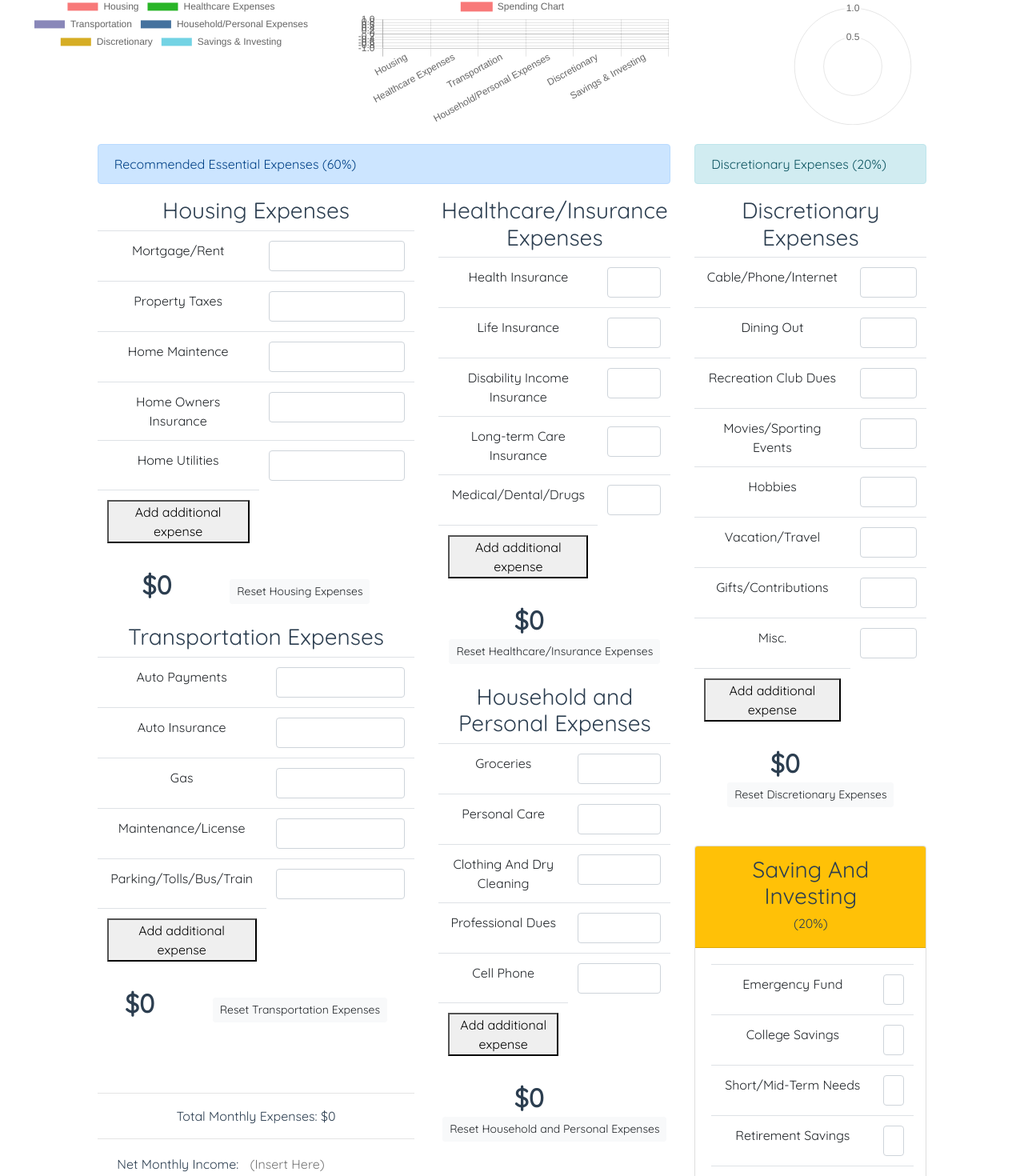
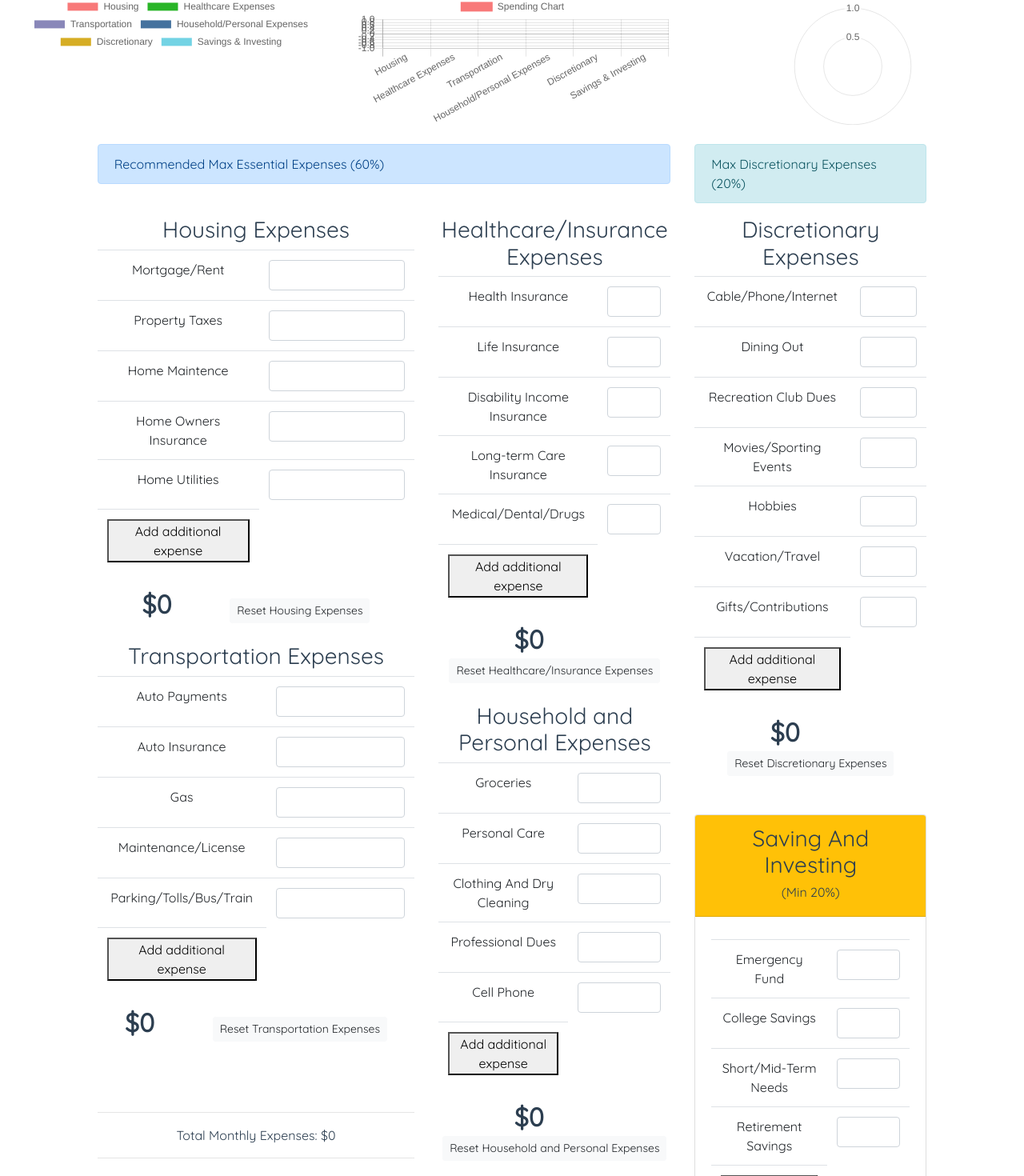
Before and after one commit to kwekum1/BudgetPlanner, a Vue app in the folder budget-planner/: page / in a window 1280 px wide. Shown: the part 485-1955 px from the top of the page at 80% size. Built offline with nearby package versions, Linux system fonts and the light colour scheme.

Commit message:
Convert Savings to base component;

```diff
--- a/budget-planner/package.json
+++ b/budget-planner/package.json
@@ -1,6 +1,6 @@
 {
   "name": "budget-planner",
-  "version": "0.2.1",
+  "version": "0.2.2",
   "private": true,
   "scripts": {
     "serve": "vue-cli-service serve",
--- a/budget-planner/src/main.ts
+++ b/budget-planner/src/main.ts
@@ -56,7 +56,6 @@ new Vue({
     this.$store.watch(
       (state, getters) => state.incomeInput,
       (newValue, oldValue) => {
-        window.console.log(`THis is the new valiue ${newValue} compared to the old ${oldValue}`);
         localStorage.setItem('BudgetStoreStateInformation', JSON.stringify(store.state));
       },
     );
--- a/budget-planner/src/store/index.ts
+++ b/budget-planner/src/store/index.ts
@@ -227,12 +227,36 @@ export default new Vuex.Store({
         BudgetType: { Id: 5, Type: "Discretionary" }
       },
       {
-        Id: 8,
-        ExpenseTitle: "Misc.",
+        Id: 1,
+        ExpenseTitle: "Emergency Fund",
         BudgetPrice: "",
         Template: true,
-        BudgetTypeId: 5,
-        BudgetType: { Id: 5, Type: "Discretionary" }
+        BudgetTypeId: 6,
+        BudgetType: { Id: 6, Type: "Savings" }
+      },
+      {
+        Id: 2,
+        ExpenseTitle: "College Savings",
+        BudgetPrice: "",
+        Template: true,
+        BudgetTypeId: 6,
+        BudgetType: { Id: 6, Type: "Savings" }
+      },
+      {
+        Id: 3,
+        ExpenseTitle: "Short/Mid-Term Needs",
+        BudgetPrice: "",
+        Template: true,
+        BudgetTypeId: 6,
+        BudgetType: { Id: 6, Type: "Savings" }
+      },
+      {
+        Id: 4,
+        ExpenseTitle: "Retirement Savings",
+        BudgetPrice: "",
+        Template: true,
+        BudgetTypeId: 6,
+        BudgetType: { Id: 6, Type: "Savings" }
       }
     ]
   },
--- a/budget-planner/src/views/Home.vue
+++ b/budget-planner/src/views/Home.vue
@@ -4,14 +4,14 @@
     <h1>Welcome to the Budget Planner</h1>
     <h2>"If you fail to plan, you plan to fail"</h2>
     <h2>Use this tool to help you plan out a working monthly budget</h2>
-    <br/>
+    <br />
     <h3>Total Budget Spending: {{ totalBudgetCost | toCurrency }}</h3>
     <h3>Total Spending After Income: {{ totalSurplusDeficit | toCurrency }}</h3>
-    <hr/>
-    <br/>
+    <hr />
+    <br />
     <button v-on:click="chartViewOnly = !chartViewOnly">Toggle Chart View</button>
-    <br/>
-        <br/>
+    <br />
+    <br />
     <!--<HelloWorld msg="Welcome to Your Vue.js Application" />-->
     <div class="row">
       <div v-bind:class="{'col-lg-4' : !chartViewOnly, 'col-lg-6' : chartViewOnly}">
@@ -37,16 +37,26 @@
           :chartlabels="chartLabelsToDisplay"
           :chartdata="generateIncomeComparsions"
         />
-        <br/>
+        <br />
       </div>
     </div>
     <div class="row" v-show="!chartViewOnly">
       <div class="col-lg-1" />
       <div class="col-lg-7">
-        <div class="alert alert-primary text-left">Recommended Essential Expenses (60%)<span v-if="$store.state.incomeInput && totalBudgetCost"> | Actual Percentage {{getEssentialExpensesSpendingPercentage}}%</span></div>
+        <div class="alert alert-primary text-left">
+          Recommended Max Essential Expenses (60%)
+          <span
+            v-if="$store.state.incomeInput && totalBudgetCost"
+          >| Actual Percentage {{getEssentialExpensesSpendingPercentage}}%</span>
+        </div>
       </div>
       <div class="col-lg-3">
-        <div class="alert alert-info text-left">Discretionary Expenses (20%)<span v-if="$store.state.incomeInput && totalBudgetCost"> | Actual Percentage {{getDiscretionarySpendingPercentage}}%</span></div>
+        <div class="alert alert-info text-left">
+          Max Discretionary Expenses (20%)
+          <span
+            v-if="$store.state.incomeInput && totalBudgetCost"
+          >| Actual Percentage {{getDiscretionarySpendingPercentage}}%</span>
+        </div>
       </div>
       <div class="col-lg-1" />
     </div>
@@ -54,8 +64,16 @@
     <div class="row" v-show="!chartViewOnly">
       <div class="col-lg-1"></div>
       <div class="col-lg-4">
-        <budget-category-expense @inputData="updateHousing" :BudgetCategoryTitle="'Housing Expenses'" :IdentifiedBudgetCategoryId="1" />
-        <budget-category-expense @inputData="updateTransportation" :BudgetCategoryTitle="'Transportation Expenses'" :IdentifiedBudgetCategoryId="2" />
+        <budget-category-expense
+          @inputData="updateHousing"
+          :BudgetCategoryTitle="'Housing Expenses'"
+          :IdentifiedBudgetCategoryId="1"
+        />
+        <budget-category-expense
+          @inputData="updateTransportation"
+          :BudgetCategoryTitle="'Transportation Expenses'"
+          :IdentifiedBudgetCategoryId="2"
+        />
         <br />
         <br />
         <hr />
@@ -82,20 +100,51 @@
         </div>
       </div>
       <div class="col-lg-3">
-        <budget-category-expense @inputData="updateHealth" :BudgetCategoryTitle="'Healthcare/Insurance Expenses'" :IdentifiedBudgetCategoryId="3" />
-        <budget-category-expense @inputData="updateHousehold" :BudgetCategoryTitle="'Household and Personal Expenses'" :IdentifiedBudgetCategoryId="4" />
+        <budget-category-expense
+          @inputData="updateHealth"
+          :BudgetCategoryTitle="'Healthcare/Insurance Expenses'"
+          :IdentifiedBudgetCategoryId="3"
+        />
+        <budget-category-expense
+          @inputData="updateHousehold"
+          :BudgetCategoryTitle="'Household and Personal Expenses'"
+          :IdentifiedBudgetCategoryId="4"
+        />
       </div>
       <div class="col-lg-3">
-        <budget-category-expense @inputData="updateDiscretionary" :BudgetCategoryTitle="'Discretionary Expenses'" :IdentifiedBudgetCategoryId="5" />
+        <budget-category-expense
+          @inputData="updateDiscretionary"
+          :BudgetCategoryTitle="'Discretionary Expenses'"
+          :IdentifiedBudgetCategoryId="5"
+        />
         <br />
-        <saving-and-investing-expenses @inputData="updateSavings" />
-        <br/>
-        <br/>
+        <div class="card">
+          <div class="card-header bg-warning">
+            <h3>Saving And Investing</h3>
+            <h6>
+              (Min 20%)
+              <span
+                v-if="$store.state.incomeInput && totalBudgetCost"
+              >| Actual Percentage {{getSavingsPercentage}}%</span>
+            </h6>
+          </div>
+          <div class="card-body">
+            <budget-category-expense
+              @inputData="updateSavings"
+              :BudgetCategoryTitle="''"
+              :IdentifiedBudgetCategoryId="6"
+            />
+          </div>
+        </div>
+        <br />
+        <br />
       </div>
       <div class="col-lg-1"></div>
     </div>
     <footer>
-          <p><i>Version {{message}}</i></p>
+      <p>
+        <i>Version {{message}}</i>
+      </p>
     </footer>
   </div>
 </template>
@@ -103,7 +152,6 @@
 <script>
 // @ is an alias to /src
 import HelloWorld from "@/components/HelloWorld.vue";
-import SavingAndInvestingExpenses from "@/components/SavingAndInvesting.vue";
 import chart from "@/components/chart.vue";
 import ChartDisplay from "@/components/ChartDisplay.vue";
 import BudgetCategoryExpense from "@/components/BudgetCategoryExpense.vue";
@@ -133,15 +181,26 @@ export default {
       return this.$store.getters.getVersion;
     },
     getEssentialExpensesSpendingPercentage() {
-      return (((+this.HousingExpensesAmount + +this.TransportationExpensesAmount +
-      +this.HealthcareInsuranceExpensesAmount + +this.HouseholdPersonalExpensesAmount)/+this.totalBudgetCost) *
-          100
-        ).toFixed(2);
+      return (
+        ((+this.HousingExpensesAmount +
+          +this.TransportationExpensesAmount +
+          +this.HealthcareInsuranceExpensesAmount +
+          +this.HouseholdPersonalExpensesAmount) /
+          +this.totalBudgetCost) *
+        100
+      ).toFixed(2);
     },
     getDiscretionarySpendingPercentage() {
-      return (((+this.DiscretionaryExpensesAmount)/+this.totalBudgetCost) *
-          100
-        ).toFixed(2);
+      return (
+        (+this.DiscretionaryExpensesAmount / +this.totalBudgetCost) *
+        100
+      ).toFixed(2);
+    },
+    getSavingsPercentage() {
+      return (
+        (+this.SavingAndInvestingAmount / +this.totalBudgetCost) *
+        100
+      ).toFixed(2);
     },
     generateIncomeComparsions: function() {
       var ArrayOfPercentages = [0, 0, 0, 0, 0, 0];
@@ -158,15 +217,18 @@ export default {
         ).toFixed(2);
 
         var healthcarePct = (
-          (+this.HealthcareInsuranceExpensesAmount / +this.$store.state.incomeInput) *
+          (+this.HealthcareInsuranceExpensesAmount /
+            +this.$store.state.incomeInput) *
           100
         ).toFixed(2);
         var transportationPct = (
-          (+this.TransportationExpensesAmount / +this.$store.state.incomeInput) *
+          (+this.TransportationExpensesAmount /
+            +this.$store.state.incomeInput) *
           100
         ).toFixed(2);
         var householdPct = (
-          (+this.HouseholdPersonalExpensesAmount / +this.$store.state.incomeInput) *
+          (+this.HouseholdPersonalExpensesAmount /
+            +this.$store.state.incomeInput) *
           100
         ).toFixed(2);
         var discretionaryPct = (
@@ -224,7 +286,6 @@ export default {
     }
   },
   components: {
-    SavingAndInvestingExpenses,
     ChartDisplay,
     BudgetCategoryExpense
   },
```
Also changed, not shown: budget-planner/src/components/SpecificBudgetComponents/DiscretionaryExpenses.vue (renamed from budget-planner/src/components/DiscretionaryExpenses.vue), budget-planner/src/components/SpecificBudgetComponents/HealthcareInsuranceExpenses.vue (renamed from budget-planner/src/components/HealthcareInsuranceExpenses.vue), budget-planner/src/components/SpecificBudgetComponents/HousingExpenses.vue (renamed from budget-planner/src/components/HousingExpenses.vue), budget-planner/src/components/SpecificBudgetComponents/SavingAndInvesting.vue (renamed from budget-planner/src/components/SavingAndInvesting.vue), budget-planner/src/components/SpecificBudgetComponents/TransportationExpenses.vue (renamed from budget-planner/src/components/TransportationExpenses.vue).
